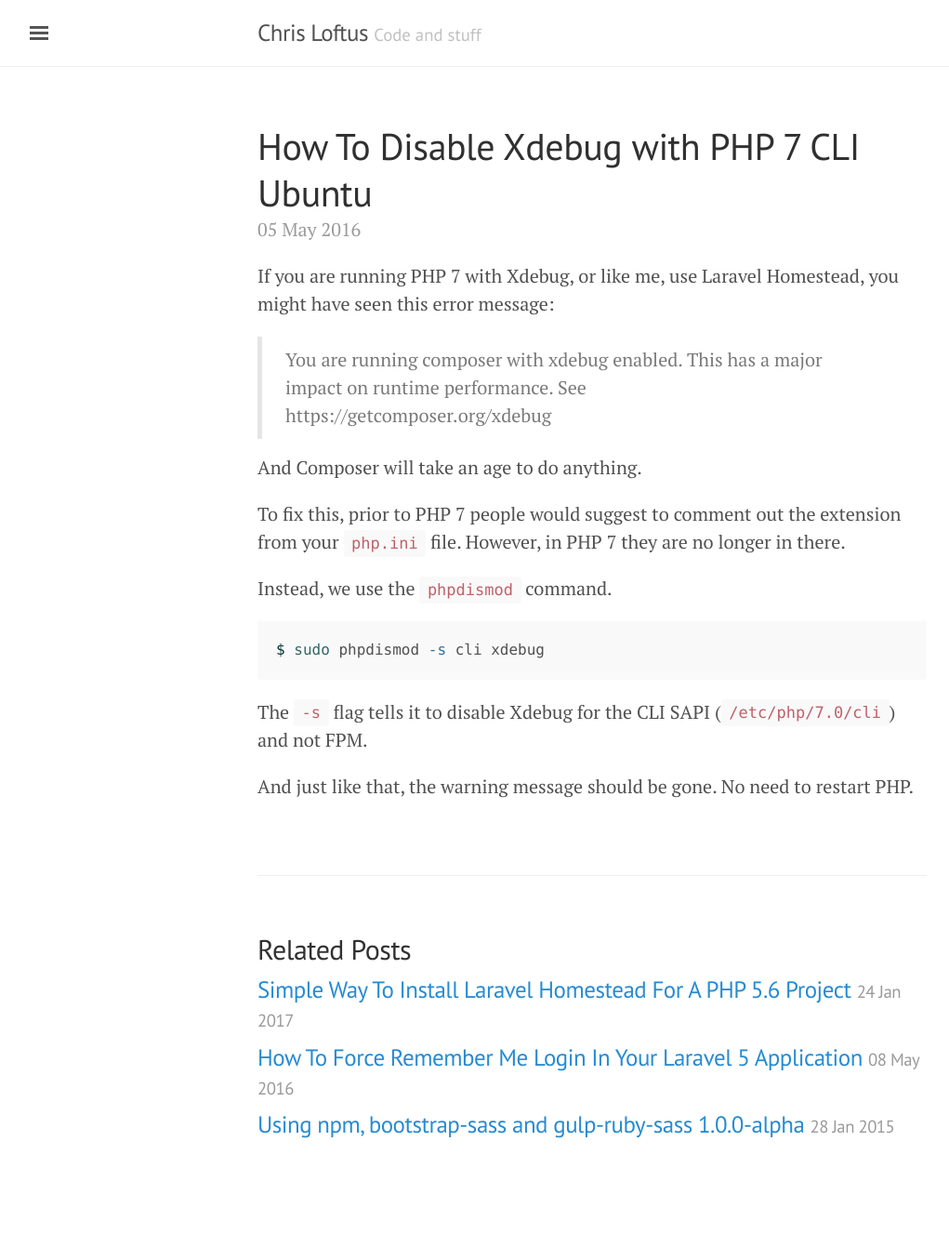
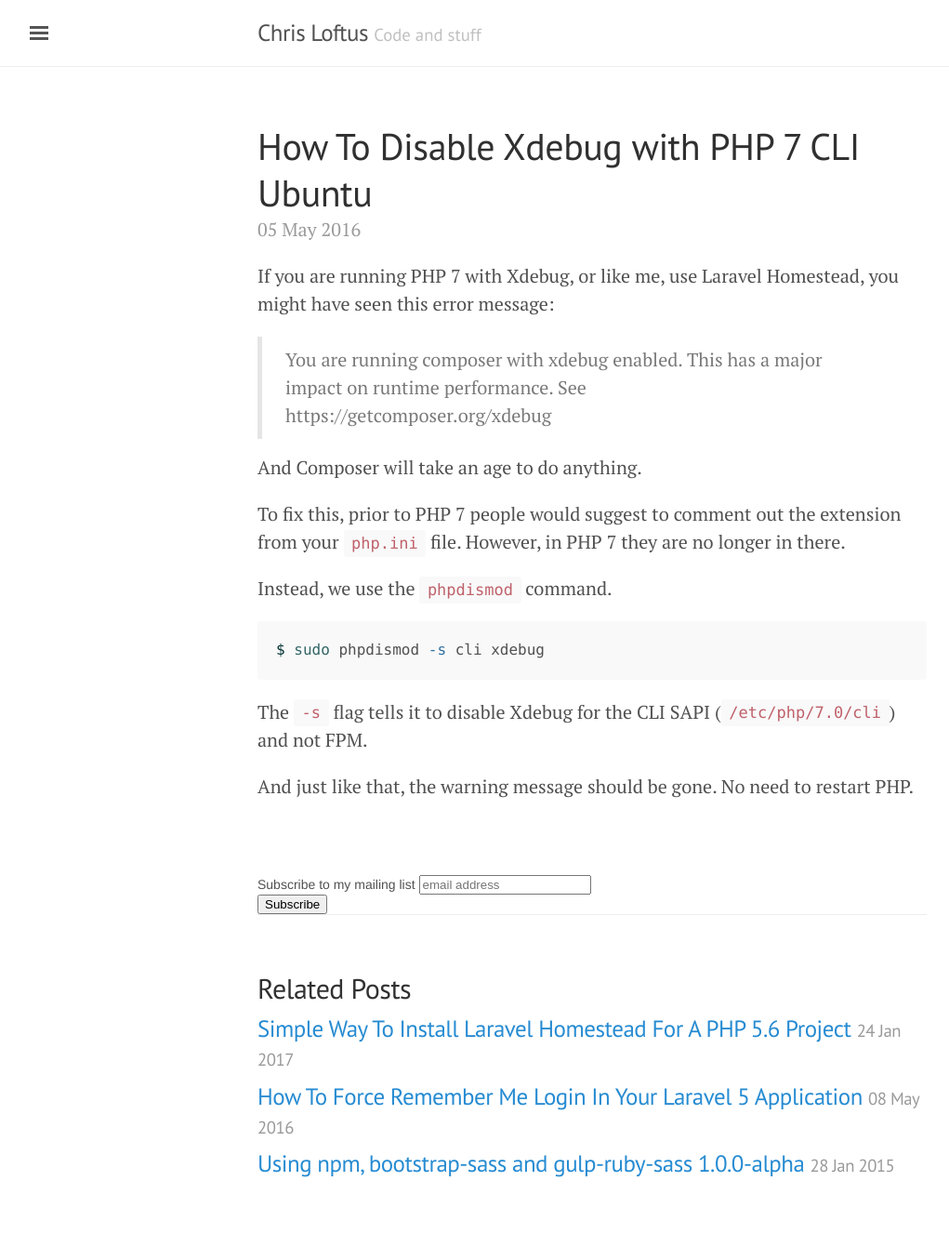
Before and after one commit to chrisloftus/chrisloftus.github.io, a Jekyll site: the page built from _posts/2016-05-05-how-to-disable-xdebug-php7-cli-ubuntu.markdown, in a window 1280 px wide. Shown: the whole page at 93% size, without its empty margins (3-1024 px from the left). Built offline with Jekyll 4.4.1, drawn with Linux system fonts in a browser that asks for light colours; comment, search, counter and statistics services are not loaded; before the commit the page ends 1285 px from its top, so only the background shows below that.

Commit message:
Added MailChimp subscribe form

```diff
--- a/_layouts/post.html
+++ b/_layouts/post.html
@@ -7,6 +7,27 @@
   <span class="post-date">{{ page.date | date_to_string }}</span>
   {{ content }}
 </div>
+
+<!-- Begin MailChimp Signup Form -->
+<link href="//cdn-images.mailchimp.com/embedcode/horizontal-slim-10_7.css" rel="stylesheet" type="text/css">
+<style type="text/css">
+  #mc_embed_signup{background:#fff; clear:left; font:14px Helvetica,Arial,sans-serif; width:100%;}
+  /* Add your own MailChimp form style overrides in your site stylesheet or in this style block.
+     We recommend moving this block and the preceding CSS link to the HEAD of your HTML file. */
+</style>
+<div id="mc_embed_signup">
+<form action="//missily.us9.list-manage.com/subscribe/post?u=dcf09c7c62783a2f5808942ff&amp;id=8ac0270086" method="post" id="mc-embedded-subscribe-form" name="mc-embedded-subscribe-form" class="validate" target="_blank" novalidate>
+    <div id="mc_embed_signup_scroll">
+  <label for="mce-EMAIL">Subscribe to my mailing list</label>
+  <input type="email" value="" name="EMAIL" class="email" id="mce-EMAIL" placeholder="email address" required>
+    <!-- real people should not fill this in and expect good things - do not remove this or risk form bot signups-->
+    <div style="position: absolute; left: -5000px;" aria-hidden="true"><input type="text" name="b_dcf09c7c62783a2f5808942ff_8ac0270086" tabindex="-1" value=""></div>
+    <div class="clear"><input type="submit" value="Subscribe" name="subscribe" id="mc-embedded-subscribe" class="button"></div>
+    </div>
+</form>
+</div>
+
+<!--End mc_embed_signup-->
 
 <div class="related">
   <h2>Related Posts</h2>
```
